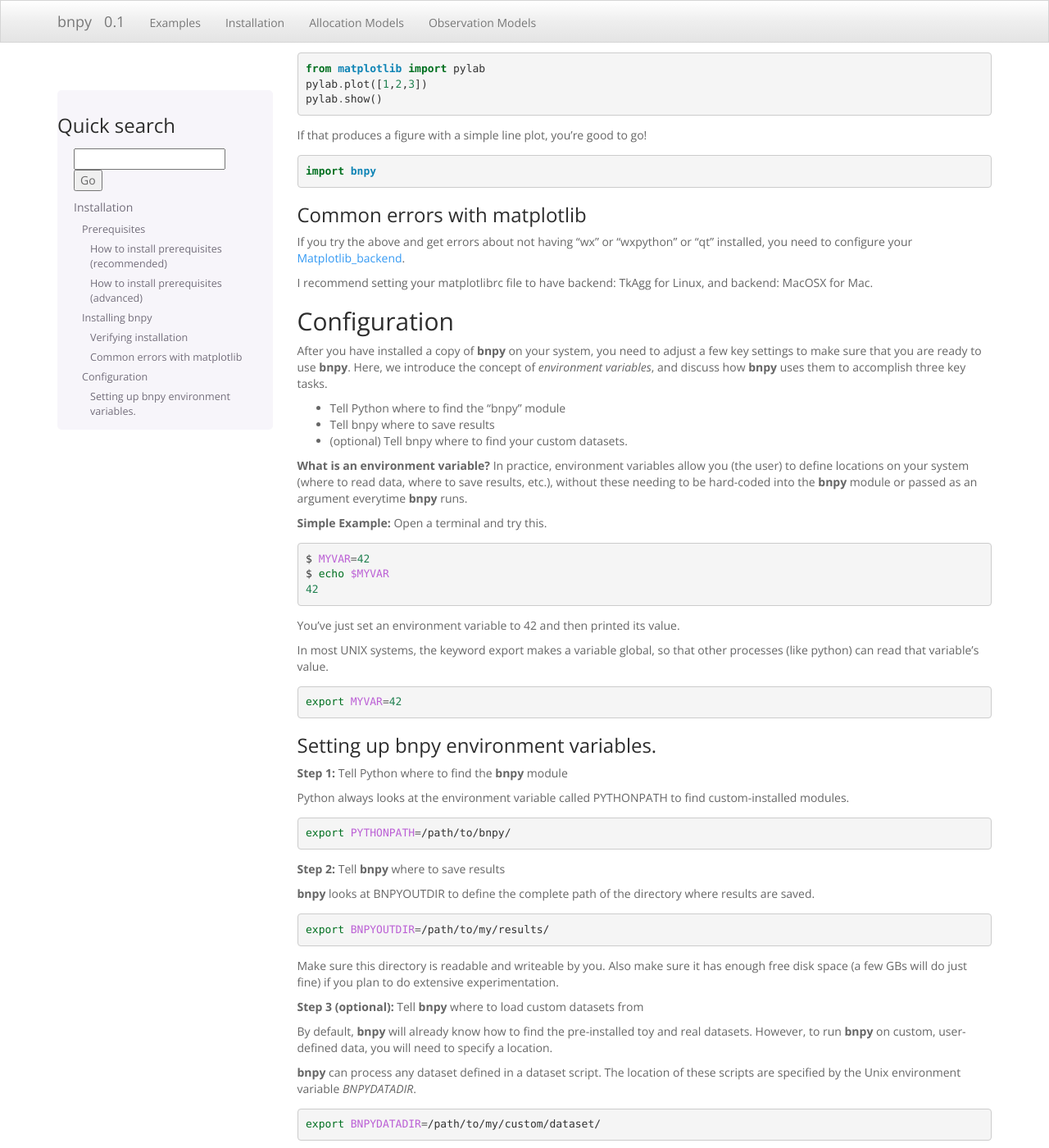
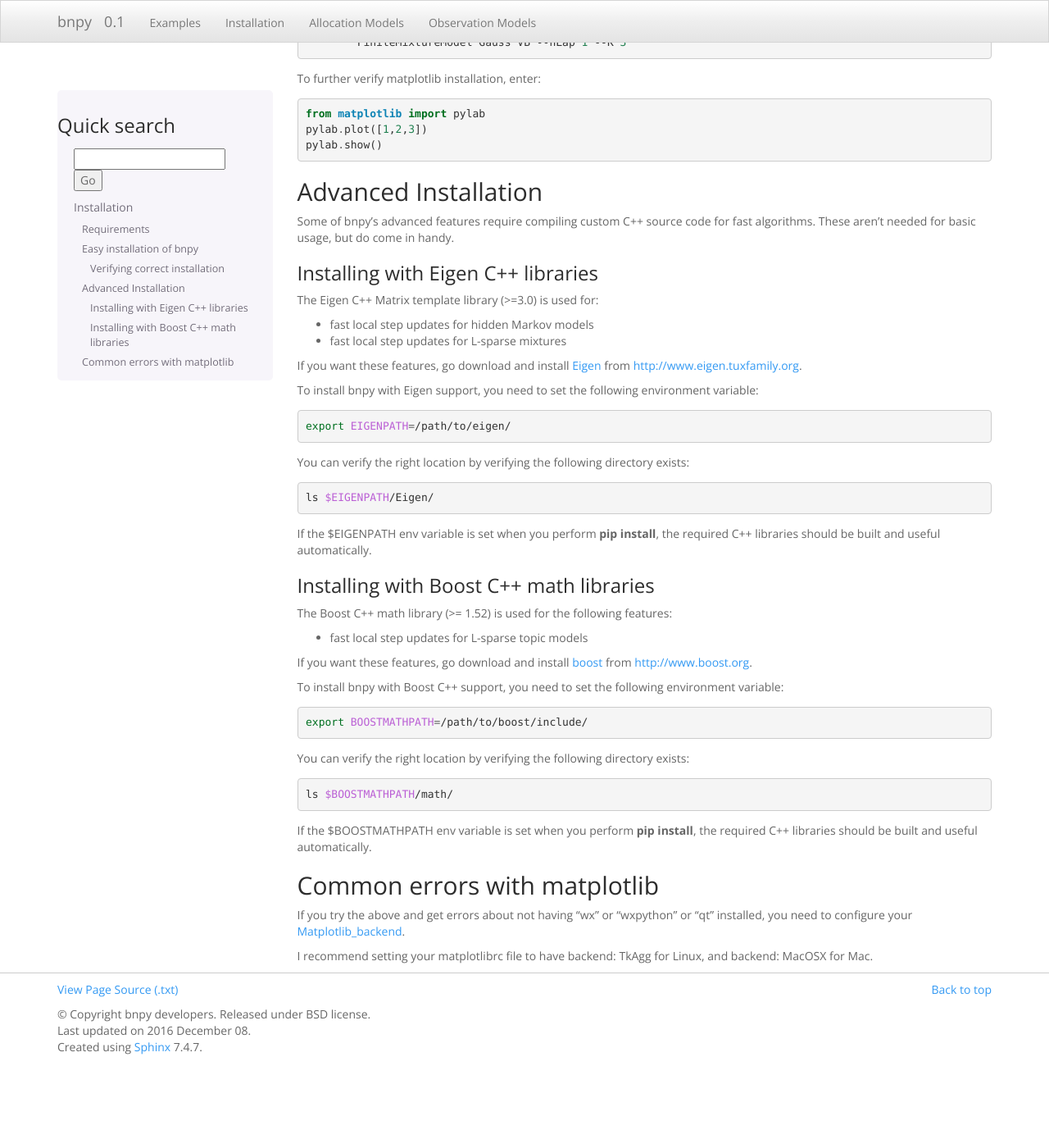
Before and after one commit to bnpy/bnpy, a Sphinx documentation site: the page built from docs/source/installation.rst, in a window 1280 px wide and 1400 px high, scrolled down 968 px. Shown: the whole window at 82% size. Built offline with Sphinx 7.4.7, drawn with Linux system fonts in a browser that asks for light colours; pages that are not in the unit, such as notebooks, are missing from menus; after the commit the page ends 2265 px from its top, so only the background shows below that; some of the changed text lies outside the part shown.

Commit message:
MAINT improvements to docs/source/, hopefully will compile remotely now without problems

```diff
--- a/docs/source/allocmodel/index.rst
+++ b/docs/source/allocmodel/index.rst
@@ -162,6 +162,3 @@
    :maxdepth: 3
    :hidden:
    :titlesonly:
-
-   mix/index
-   topics/index
--- a/docs/source/allocmodel/topics/index.rst
+++ b/docs/source/allocmodel/topics/index.rst
@@ -16,7 +16,7 @@
 
 
 Possible Implementations
-~~~~~~~~~~~~~~~~~~~~~~~
+~~~~~~~~~~~~~~~~~~~~~~~~
 
 * FiniteTopicModel:
   stuff here
--- a/docs/source/installation.rst
+++ b/docs/source/installation.rst
@@ -2,60 +2,66 @@
 Installation
 ============
 
-Prerequisites
-=============
-**bnpy** depends on Python and the following (external) Python packages
+Requirements
+============
+**bnpy** requires Python 2.7+ and the following packages:
 
-* numpy, version > 1.8
-* scipy, version > 1.10
+* numpy >= 1.11
+* scipy >= 0.18
+* pandas >= 0.18
+* Cython >= 0.25
+* joblib >= 0.10
+* memory_profiler >= 0.41
+* munkres >= 1.0
+* numexpr >= 2.6
+* psutil >= 5.0
+* scikit_learn >= 0.18
 
-Optionally, we also require these packages for visualization:
+For interactivity and visualization, we also recommend:
 
-* matplotlib
+* ipython >= 5.1
+* matplotlib >= 1.5
 
 
-How to install prerequisites (recommended)
-~~~~~~~~~~~~~~~~~~~~~~~~~~~~
+Easy installation of bnpy
+=========================
 
-We highly recommend the Enthought Python distribution.
+First, make sure you have a working local install of the Anaconda python distribution, which makes managing common Python packages within userspace a breeze.
 
-It's one-click install comes with all the requirements for **bnpy** and avoids the hassle of individually installing each package.
+.. _anaconda: https://docs.continuum.io/anaconda/install
 
-Furthermore, the numerical subroutines for matrix operations that ship with the EPD are almost always better than what a novice user can build themselves from source or have installed from other routes. We've routinely observed speedups of 2-4x on basic operations like matrix multiplication.
-
-How to install prerequisites (advanced)
-~~~~~~~~~~~~~~~~~~~~~~~~~~~~
-
-You can either build numpy and scipy from source, or install via a package manager like "easy_install" or "pip". If you must go this route, we recommend using pip.  You can search the web for the latest and greatest instructions for installing these.
-
-Installing bnpy
-=================
-
-You can grab the latest stable version from our master git repository.
-
-Execute the following command to have the project file structure cloned to your local disk, within a folder called "bnpy"
+Then, you can just clone the latest stable version of bnpy via:
 
 .. code-block:: bash
 
-	git clone https://michaelchughes@bitbucket.org/michaelchughes/bnpy-dev.git
+	git clone https://github.com/bnpy/bnpy.git
+
+And then install from the cloned source via:
+
+.. code-block:: bash
+
+	cd bnpy/
+	pip install -e .
+
+Verifying correct installation
+------------------------------
+
+Within a terminal, you can first verify basic installation with:
+
+.. code-block:: bash
+
+	python -m bnpy.Run --help
+
+You can further train a very simple model:
+
+.. code-block:: bash
+
+	python -m bnpy.Run \
+		DATASET_PATH/faithful/faithful.csv \
+		FiniteMixtureModel Gauss VB --nLap 1 --K 3
 
 
-Throughout all documentation, we'll call the directory where **bnpy** is installed `$BNPYROOT`.  Wherever you see this, substitute in the actual directory on your system.
-
-If you execute `ls $BNPYROOT`, you should see `bnpy/`, `demodata/`, and several other files and folders.
-
-
-Verifying installation
-~~~~~~~~~~~~~~~~~~~~~~~~~~~~
-
-Open a terminal, and type `python` to drop into a python shell.  Then type:
-
-.. code-block:: python
-
-	import numpy
-	print numpy.__version__
-
-If this works OK, you've got numpy working. To further verify matplotlib installation, enter:
+To further verify matplotlib installation, enter:
 
 .. code-block:: python
 
@@ -63,15 +69,71 @@
 	pylab.plot([1,2,3])
 	pylab.show()
 
-If that produces a figure with a simple line plot, you're good to go!
 
-.. code-block:: python
+Advanced Installation
+=====================
 
-	import bnpy
+Some of bnpy's advanced features require compiling custom C++ source code for fast algorithms. These aren't needed for basic usage, but do come in handy.
+
+Installing with Eigen C++ libraries
+-----------------------------------
+
+The Eigen C++ Matrix template library (>=3.0) is used for:
+
+* fast local step updates for hidden Markov models
+* fast local step updates for L-sparse mixtures
+
+If you want these features, go download and install Eigen_ from
+`http://www.eigen.tuxfamily.org
+<http://www.eigen.tuxfamily.org>`_.
+
+.. _eigen: http://eigen.tuxfamily.org/
+
+To install bnpy with Eigen support, you need to set the following environment variable:
+
+.. code-block:: bash
+
+	export EIGENPATH=/path/to/eigen/
+
+You can verify the right location by verifying the following directory exists:
+
+.. code-block:: bash
+
+	ls $EIGENPATH/Eigen/
+
+If the $EIGENPATH env variable is set when you perform **pip install**, the required C++ libraries should be built and useful automatically.
+
+
+Installing with Boost C++ math libraries
+----------------------------------------
+
+The Boost C++ math library (>= 1.52) is used for the following features:
+
+* fast local step updates for L-sparse topic models
+
+If you want these features, go download and install boost_ from
+`http://www.boost.org
+<http://www.boost.org>`_.
+
+.. _boost: http://www.boost.org/
+
+To install bnpy with Boost C++ support, you need to set the following environment variable:
+
+.. code-block:: bash
+
+	export BOOSTMATHPATH=/path/to/boost/include/
+
+You can verify the right location by verifying the following directory exists:
+
+.. code-block:: bash
+
+	ls $BOOSTMATHPATH/math/
+
+If the $BOOSTMATHPATH env variable is set when you perform **pip install**, the required C++ libraries should be built and useful automatically.
+
 
 Common errors with matplotlib
-~~~~~~~~~~~~~~~~~~~~~~~~~~~~
-
+=============================
 
 If you try the above and get errors about not having "wx" or "wxpython" or "qt" installed, you need to configure your Matplotlib_backend_.
 
@@ -79,78 +141,3 @@
 
 
 I recommend setting your matplotlibrc file to have `backend: TkAgg` for Linux, and `backend: MacOSX` for Mac.
-
-
-
-Configuration
-==============
-
-After you have installed a copy of **bnpy** on your system, you need to adjust a few key settings to make sure that you are ready to use **bnpy**.  Here, we introduce the concept of *environment variables*, and discuss how **bnpy** uses them to accomplish three key tasks.
-
-* Tell Python where to find the "bnpy" module
-* Tell bnpy where to save results
-* (optional) Tell bnpy where to find your custom datasets.
-
-**What is an environment variable?**
-In practice, environment variables allow you (the user) to define locations on your system (where to read data, where to save results, etc.), without these needing to be hard-coded into the **bnpy** module or passed as an argument everytime **bnpy** runs.
-
-**Simple Example:**  Open a terminal and try this.
-
-.. code-block:: bash
-
-	$ MYVAR=42
-	$ echo $MYVAR
-	42
-
-You've just set an environment variable to 42 and then printed its value.
-
-In most UNIX systems, the keyword `export` makes a variable global, so that other processes (like python) can read that variable's value.
-
-.. code-block:: bash
-
-	export MYVAR=42
-
-Setting up bnpy environment variables.
-~~~~~~~~~~~~~~~~~~~~~~~~~~~~~~~~~~~~~
-
-**Step 1:** Tell Python where to find the **bnpy** module
-
-Python always looks at the environment variable called PYTHONPATH to find custom-installed modules.
-
-.. code-block:: bash
-
-	export PYTHONPATH=/path/to/bnpy/
-
-
-**Step 2:** Tell **bnpy** where to save results
-
-**bnpy** looks at `BNPYOUTDIR` to define the complete path of the directory where results are saved.
-
-.. code-block:: bash
-
-	export BNPYOUTDIR=/path/to/my/results/
-
-Make sure this directory is readable and writeable by you.  Also make sure it has enough free disk space (a few GBs will do just fine) if you plan to do extensive experimentation.
-
-**Step 3 (optional):** Tell **bnpy** where to load custom datasets from
-
-By default, **bnpy** will already know how to find the pre-installed toy and real datasets. However, to run **bnpy** on custom, user-defined data, you will need to specify a location.
-
-**bnpy** can process any dataset defined in a dataset script. The location of these scripts are specified by the Unix environment variable *BNPYDATADIR*.
-
-.. code-block:: bash
-
-	export BNPYDATADIR=/path/to/my/custom/dataset/
-
-In general, you might change this location every time you work with a different custom dataset.
-
-
-**If you are using IDE:**  If you choose to develop and run your code in IDE, then the configurations need to be set somewhere else. Here we take PyCharm 3.4 on Mac OS X as an example. In the menu bar of PyCharm, select `Run -> Edit Configurations...`. Then in `Environment -> Environment Variables`, manually add the environment variables mentioned above as key value pairs (e.g. PYTHONPATH /path/to/bnpy/) and press OK.
-
-A more general (but dangerous) way to do this is that you can edit the file `/etc/launchd.conf` in your machine to add these variables by writing down commands like
-
-.. code-block :: bash
-
-	setenv PYTHONPATH /path/to/bnpy
-
-into the file and restart your machine. In Pycharm, the second method could keep the autocompletion working when you deal with stuff in **bnpy** module.
--- a/docs/source/obsmodel/GaussRegressYFromFixedXObsModel-VB.rst
+++ b/docs/source/obsmodel/GaussRegressYFromFixedXObsModel-VB.rst
@@ -286,7 +286,7 @@
         - \frac{\nu}{2} \log \frac{\tau}{2}
         + \log \Gamma \left( \frac{\nu}{2} \right)
 
-where :math:`\Gamma(\cdot)` is the gamma function, and :math:` \log |P|` is the log determinant of the E x E matrix :math:`P`.
+where :math:`\Gamma(\cdot)` is the gamma function, and :math:`\log |P|` is the log determinant of the E x E matrix :math:`P`.
 
 Coordinate Ascent Updates
 =========================
--- a/docs/source/obsmodel/ZeroMeanGaussObsModel-VB.rst
+++ b/docs/source/obsmodel/ZeroMeanGaussObsModel-VB.rst
@@ -1,6 +1,6 @@
-============================================================================
-Zero-mean full-covariance Gaussian observation model: Variational Bayesian Methods
-============================================================================
+=========================================================================
+Zero-mean full-covariance Gaussian observation model: Variational Methods
+=========================================================================
 
 TODO update this page
 
--- a/docs/source/obsmodel/index.rst
+++ b/docs/source/obsmodel/index.rst
@@ -7,10 +7,13 @@
 All observation models define a *likelihood* for producing data :math:`x_n` from some cluster-specific density with parameter :math:`\phi_k`:
 
 .. math ::
+
     p(x | \phi, z) = \prod_{n=1}^N p( x_n | \phi_k )^{\delta_k(z_{n})}
 
 Supported Bayesian methods require specifying a (conjugate) prior:
+
 .. math ::
+
     p(\phi) =  \prod_{k=1}^K p(\phi_k)
 
 
```
Also changed, not shown: docs/source/why_bnpy.rst (deleted, +0 -30 lines), 9 other files.
